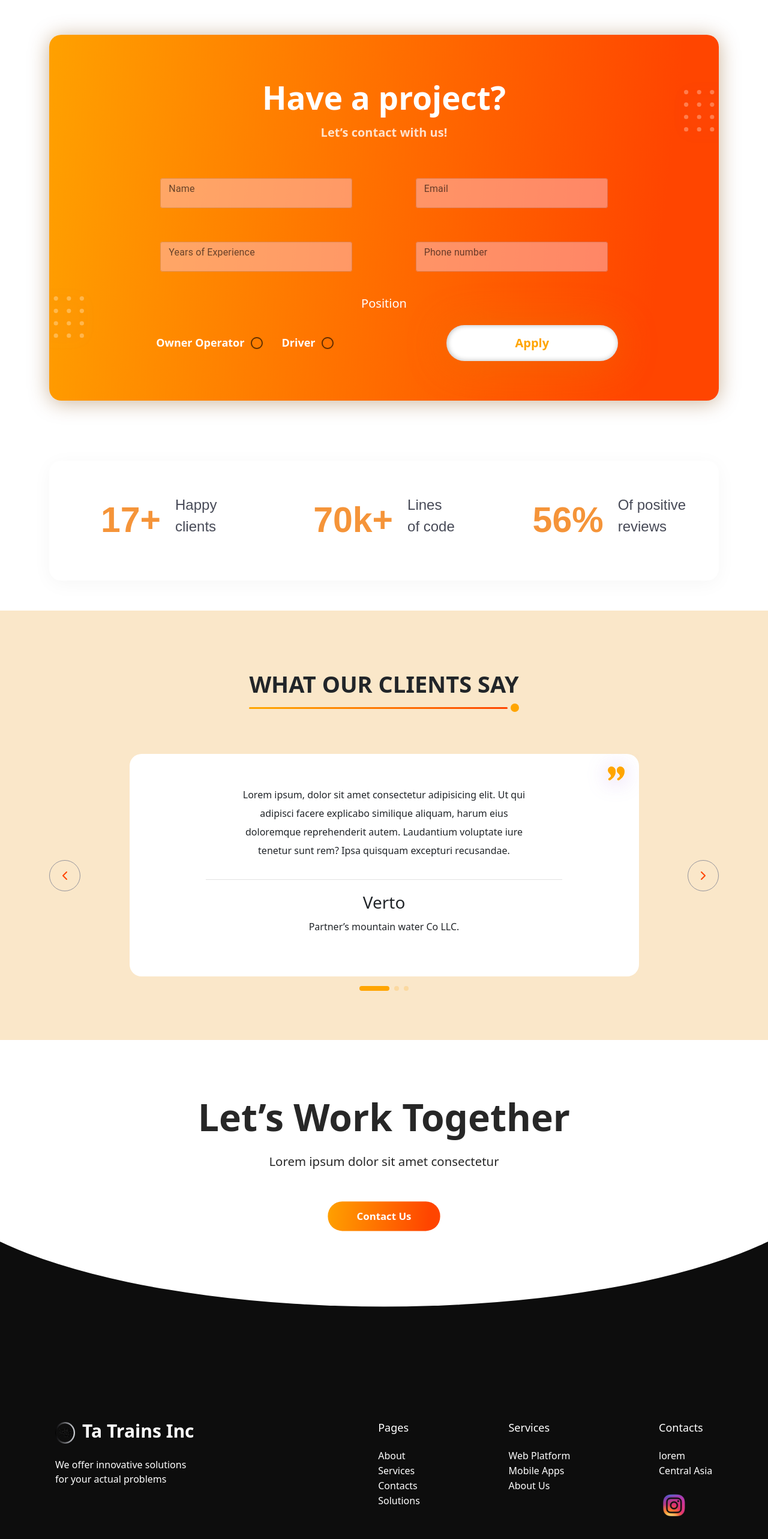
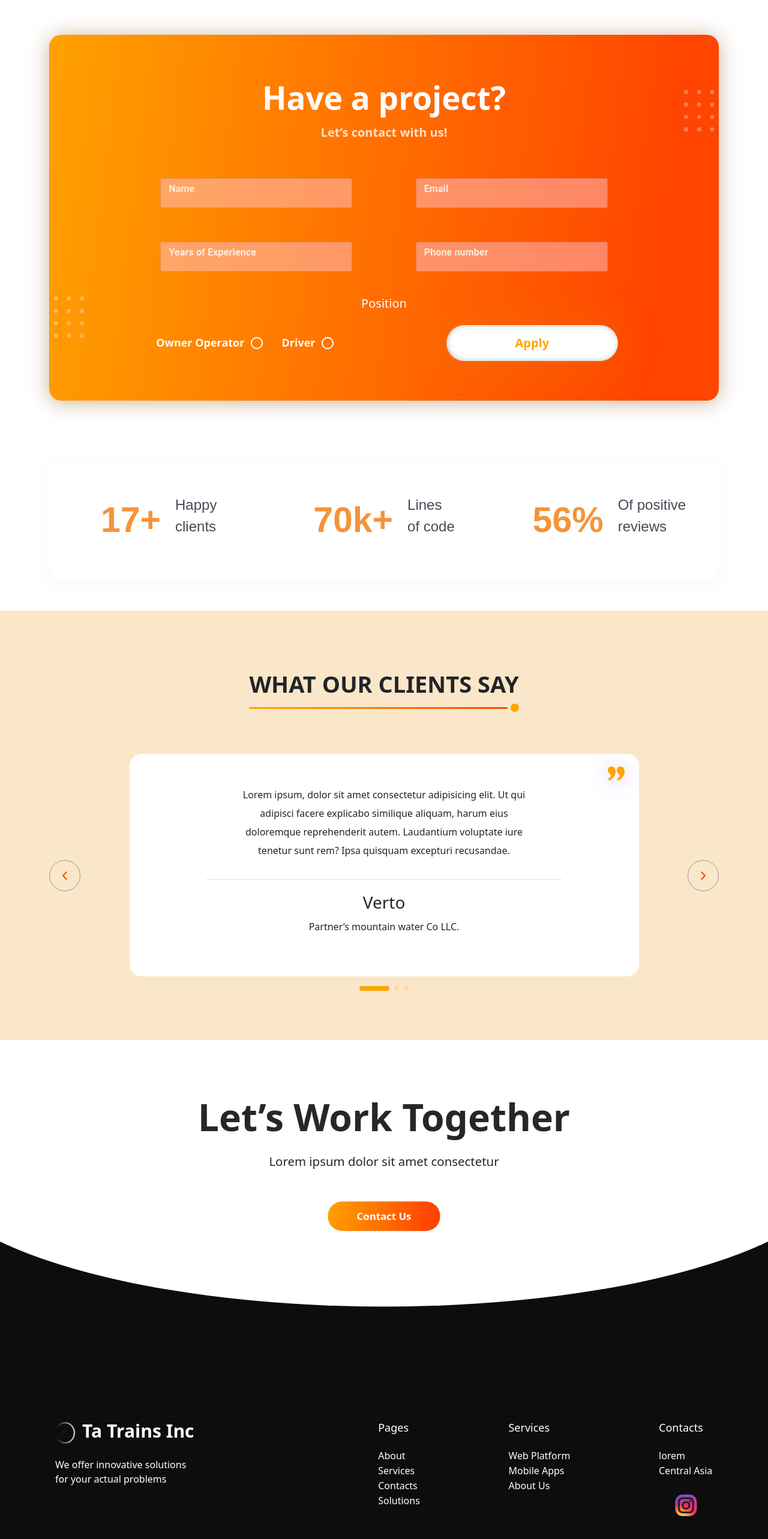
Before and after one commit to tarieltairov/poliglot.kg, a Next.js app: page / in a window 1280 px wide. Shown: the part 3005-5571 px from the top of the page at 60% size. Built offline with nearby package versions, Linux system fonts and the light colour scheme.

Commit message:
fix style

```diff
--- a/src/components/Footer/Footer.module.scss
+++ b/src/components/Footer/Footer.module.scss
@@ -50,7 +50,7 @@
   max-width: 90px;
   min-width: 90px;
   display: flex;
-  justify-content: space-between;
+  justify-content: center;
   margin: 20px 0;
 }
 
--- a/src/components/Header/Header.jsx
+++ b/src/components/Header/Header.jsx
@@ -4,7 +4,7 @@ import Logo from "../../assets/new/logo.png";
 import Image from "next/image";
 import { MainMenu } from "./Menu/MainMenu";
 
-const Header = ({ inView }) => {
+const Header = ({inView }) => {
   return (
     <header
       className={`${style.mainHeader} ${
--- a/src/components/Header/Header.module.scss
+++ b/src/components/Header/Header.module.scss
@@ -92,5 +92,5 @@
 }
 
 .logo_image{
-  width: 20px;
+  width: 20px !important;
 }
--- a/src/components/Home/Solutions/solutions.module.scss
+++ b/src/components/Home/Solutions/solutions.module.scss
@@ -102,6 +102,9 @@
     }
 
     .titleBlock {
+      @media (max-width: 425px){
+        padding: 0 4px;
+      }
       text-align: center;
       h2 {
         font-style: normal;
@@ -131,6 +134,9 @@
     }
 
     .inputBlock {
+      @media (max-width: 425px){
+        padding: 0 20px;
+      }
       margin-top: 50px;
       width: 100%;
       display: flex;
--- a/src/style/global.scss
+++ b/src/style/global.scss
@@ -107,22 +107,22 @@ button {
   }
 
 .MuiInputLabel-root{
-  color: rgba(255, 255, 255, 0.8);
-  font-style: normal;
-  font-weight: 600;
-  font-size: 16px;
+  color: rgba(255, 255, 255, 0.8) !important;
+  font-style: normal !important;
+  font-weight: 600 !important;
+  font-size: 16px !important;
 }
 
 .MuiInputLabel-root.Mui-focused{
-  color: rgba(255, 255, 255, 0.8);
-  font-size: 17px;
+  color: rgba(255, 255, 255, 0.8) !important;
+  font-size: 17px !important;
 }
 
 .MuiRadio-root.Mui-checked{
-  color: white;
+  color: white !important;
 }
 .MuiRadio-root{
-  color: white;
+  color: white !important;
 }
 
  .solutions_inputBlock__sc7Lc input{
```
